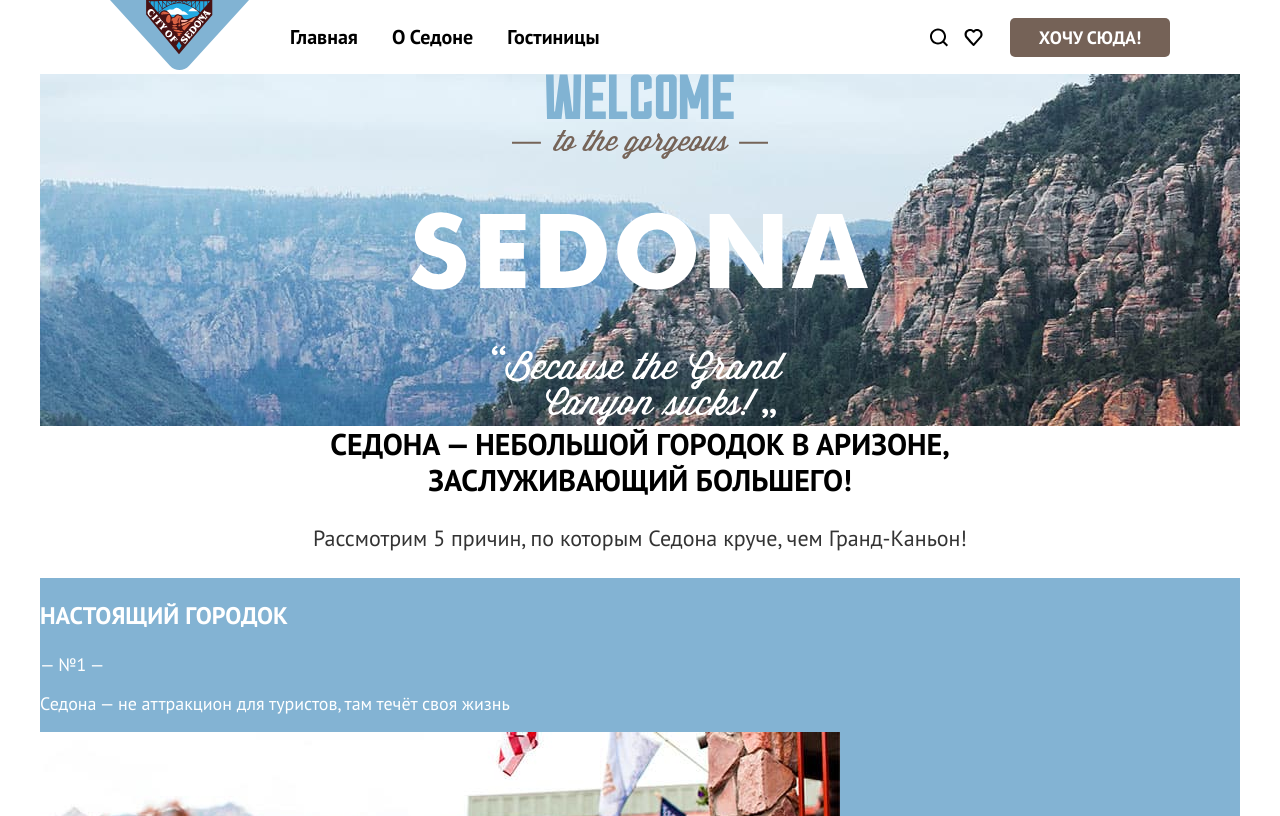
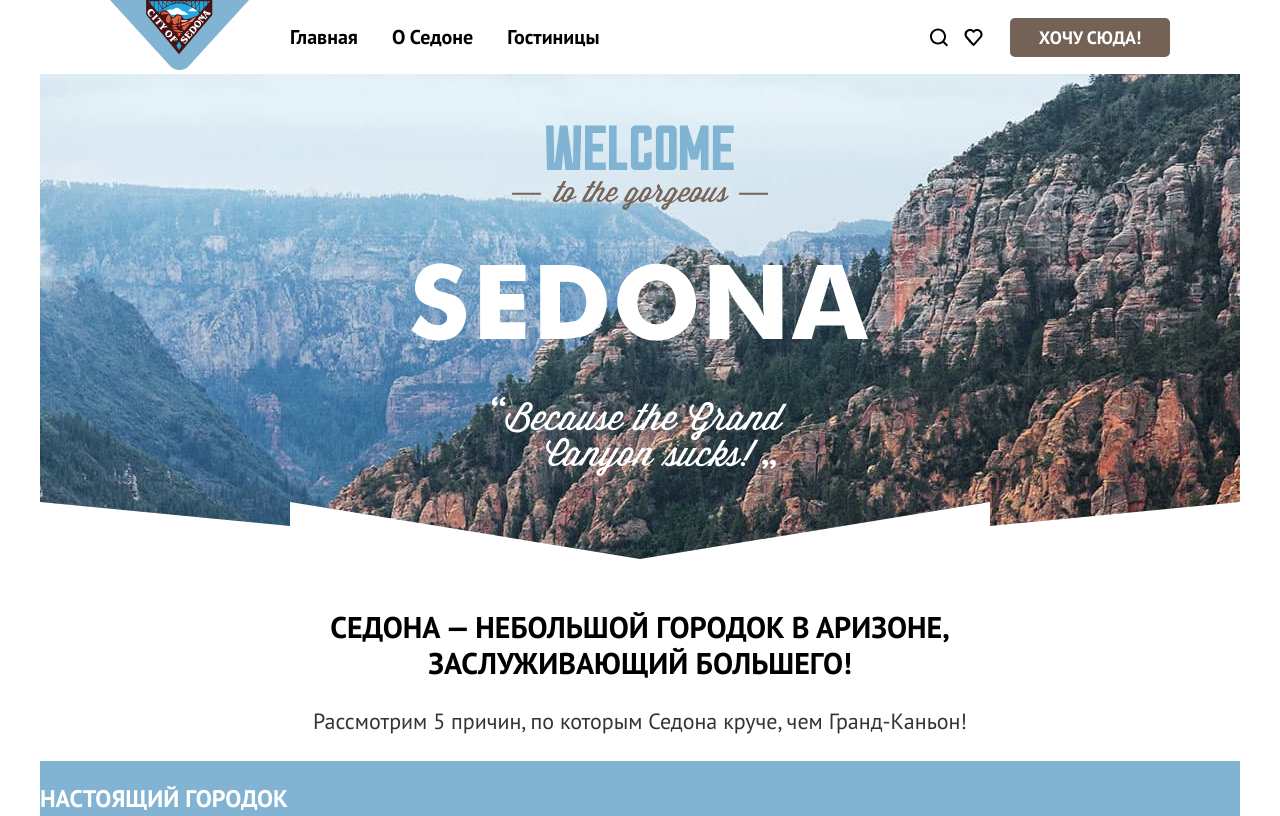
Before and after one commit to htmlacademy-htmlcss/1976463-sedona-33, a plain HTML site: page index.html in a window 1280 px wide. Shown: the top 816 px of the page. Drawn offline with Linux system fonts and the light colour scheme.

Commit message:
08.02 progress

```diff
--- a/styles/styles.css
+++ b/styles/styles.css
@@ -62,7 +62,7 @@ body {
   list-style: none;
   display: flex;
   align-items: center;
-  width: 470px;
+  width: 500px;
 }
 
 .navigation__user {
@@ -122,9 +122,11 @@ body {
 
 
 .background-wrapper {
-  background-image: url("/images/main-background.jpg");
-  background-size: 100% auto;
+  padding-top: 51px;
+  padding-bottom: 82px;
+  background-image: url("/images/main-background-vector.svg"), url("/images/main-background.jpg");
   background-repeat: no-repeat;
+  background-position: bottom center, center center;
 }
 
 .background-wrapper__logo {
@@ -134,6 +136,7 @@ body {
 
 .advantages-header {
   text-align: center;
+  padding-top: 50px;
 }
 
 .advantages-inner-list {
```
Also changed, not shown: images/Vector.svg (added).
